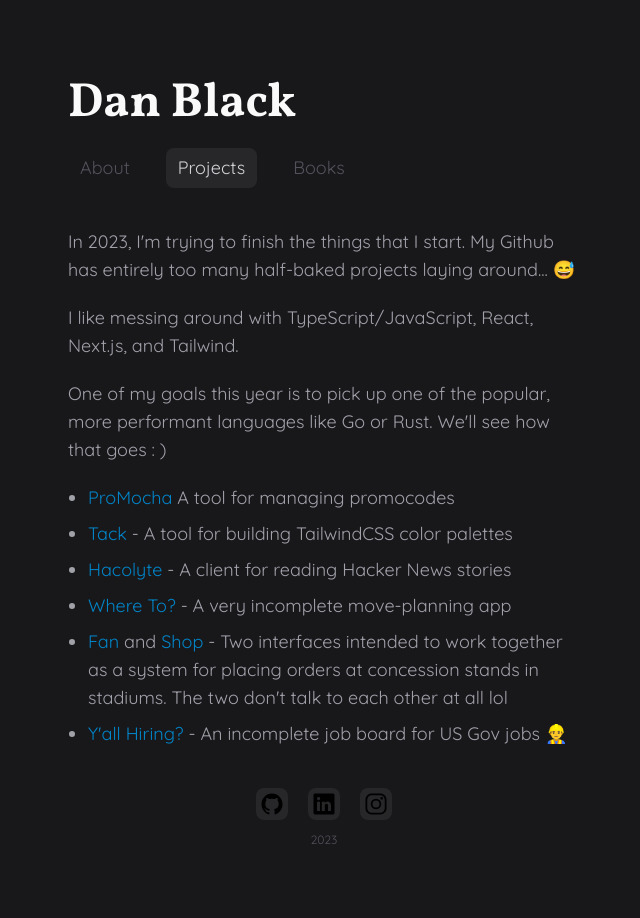
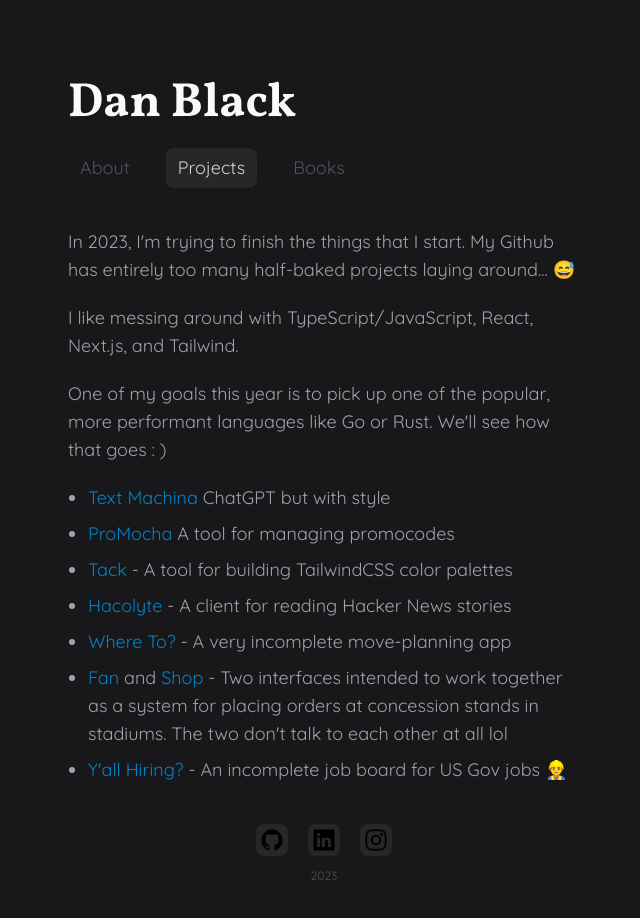
Before and after one commit to daniel-black/dbv3, a Next.js app: page /projects in a window 1280 px wide. Shown: the top 918 px of the page, without its empty margins (316-956 px from the left). Built offline with nearby package versions, Linux system fonts and the light colour scheme.

Commit message:
add link to text machina

```diff
--- a/app/projects/page.tsx
+++ b/app/projects/page.tsx
@@ -6,6 +6,9 @@ export default function ProjectsPage() {
       <p>I like messing around with TypeScript/JavaScript, React, Next.js, and Tailwind.</p>
       <p>One of my goals this year is to pick up one of the popular, more performant languages like Go or Rust. We'll see how that goes : )</p>
       <ul className='space-y-2 list-disc ml-5'>
+        <li>
+          <a href="https://textmachina.vercel.app/" target='_blank' className='link'>Text Machina</a> ChatGPT but with style
+        </li>
         <li>
           <a href="https://promocha-v2.vercel.app" target='_blank' className='link'>ProMocha</a> A tool for managing promocodes
         </li>
```
